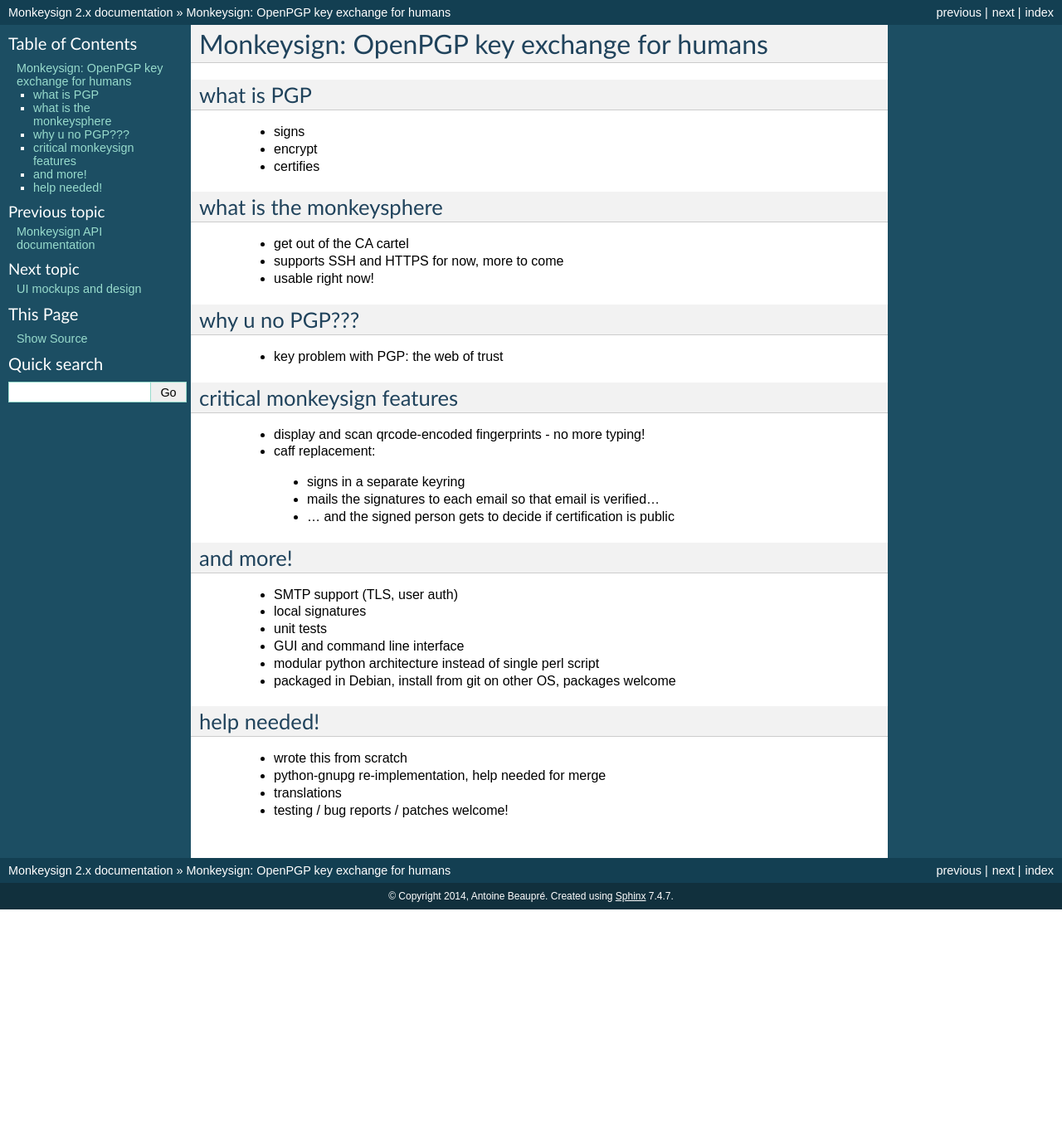
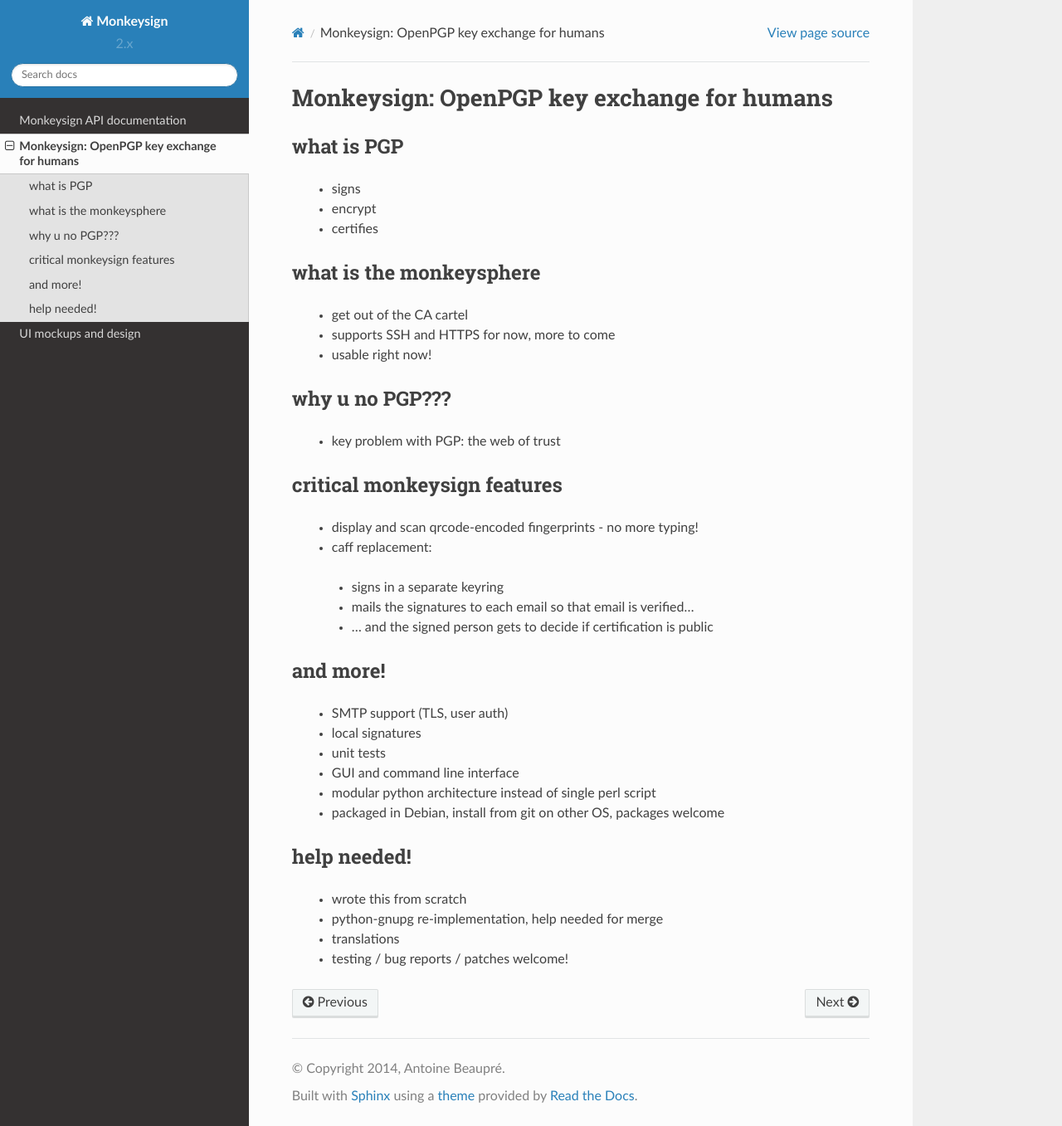
Before and after one commit to paulyc/monkeysign, a Sphinx documentation site: the page built from doc/presentation.rst, in a window 1280 px wide and 1357 px high. Shown: the whole window at 83% size. Built offline with Sphinx 7.4.7 and the Read the Docs theme 2.0.0, drawn with Linux system fonts in a browser that asks for light colours.

Commit message:
use RTD theme locally as well

```diff
--- a/doc/conf.py
+++ b/doc/conf.py
@@ -103,7 +103,15 @@
 
 # The theme to use for HTML and HTML Help pages.  See the documentation for
 # a list of builtin themes.
+# only import and set the theme if we're building docs locally
 html_theme = 'default'
+if not os.environ.get('READTHEDOCS', None):
+    try:
+        import sphinx_rtd_theme
+        html_theme = 'sphinx_rtd_theme'
+        html_theme_path = [sphinx_rtd_theme.get_html_theme_path()]
+    except ImportError:
+        html_theme = 'default'
 
 # Theme options are theme-specific and customize the look and feel of a theme
 # further.  For a list of options available for each theme, see the
```
